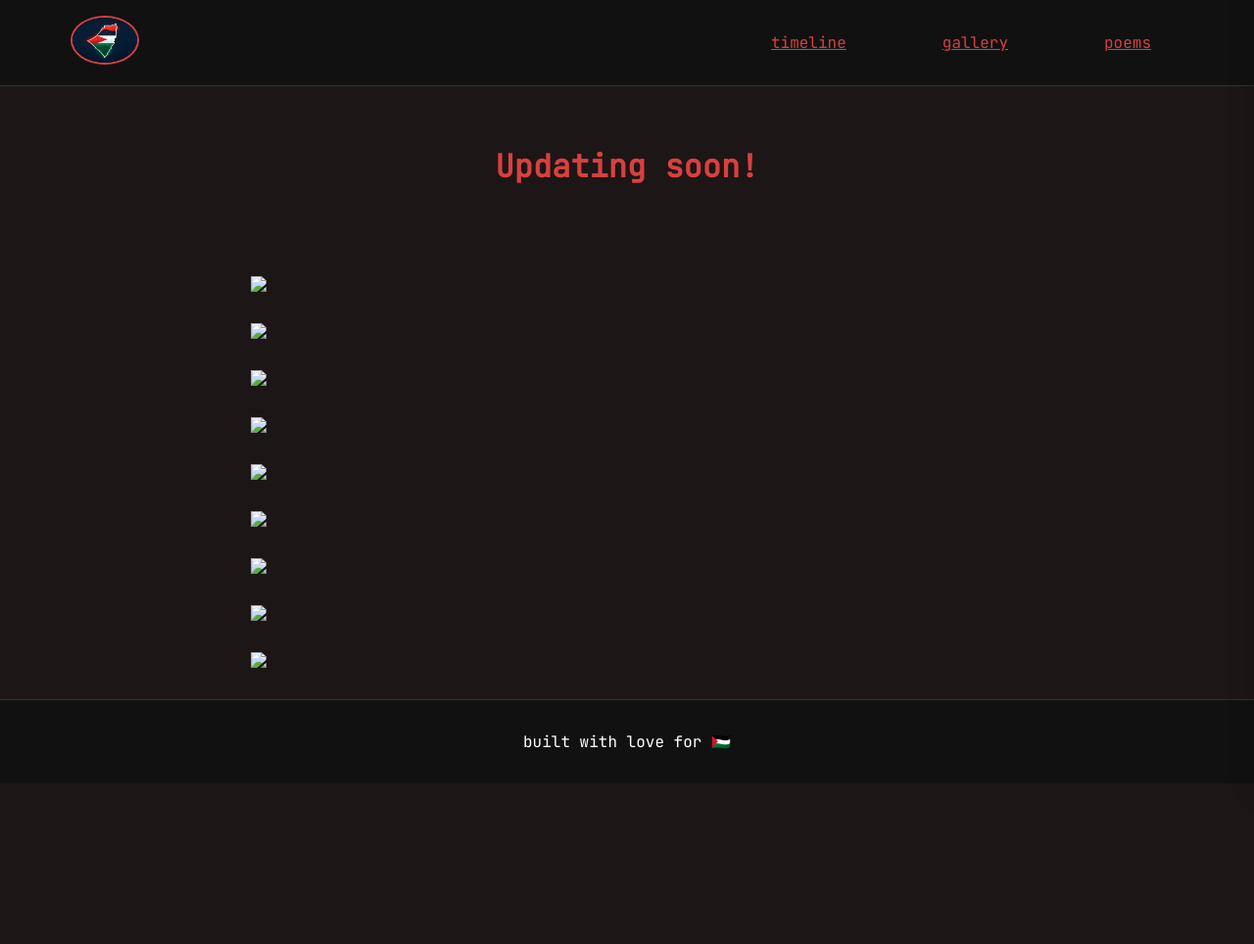
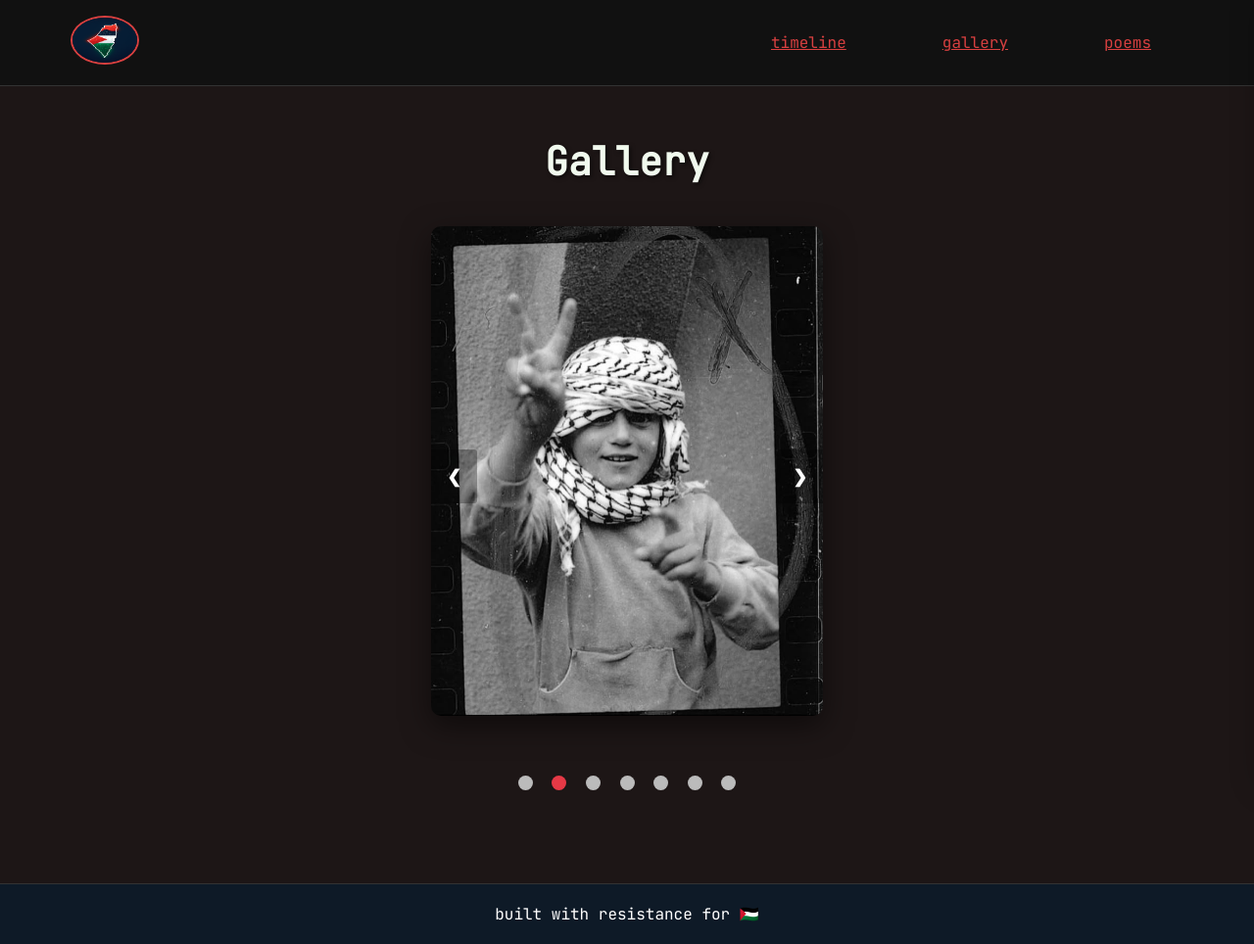
Before and after one commit to MahraibFatima/Resistance, a plain HTML site: page gallery.html in a window 1280 px wide. Shown: the whole page at 98% size. Before the commit the page ends 800 px from the top, so only its background shows below. Drawn offline with Linux system fonts and the light colour scheme.

Commit message:
img automatic slide show updated.

```diff
--- a/gallery.html
+++ b/gallery.html
@@ -1,44 +1,125 @@
 <!DOCTYPE html>
 <html lang="en">
+
 <head>
     <meta charset="UTF-8">
     <meta name="viewport" content="width=device-width, initial-scale=1.0">
-    <link rel="stylesheet" href="styles/index.css" type="text/css">
+    <title>Resistance 🇵🇸 - Gallery</title>
+        <link rel="stylesheet" href="styles/index.css" type="text/css">
     <link rel="icon" href="imgs/outLand.png" type="image/png">
-    <title>Resistance 🇵🇸</title>
+    <link rel="stylesheet" href="styles/gallery.css">
     <script src="components/layout.js"></script>
 </head>
+
 <body>
 
-    <main>
-        <h1 style="margin-bottom: 2rem;">Updating soon!</h1>
+    <div class="container">
+        <h1 class="gallery-title">Gallery</h1>
 
-    </main>
-<script>
-    var imgGalleryArr= [
-        "imgs/gallery/1948WasTheft_notTheBIRTH.jpeg",
-        "imgs/gallery/ALLAH_isAboveMe.jpeg",
-        "imgs/gallery/iamTheFutureOfGaza.jpeg",
-        "imgs/gallery/WeAre_ONE_underOneFlag.jpeg",
-        "imgs/gallery/WeAreTheSYmbolOfHope.jpeg",
-        "imgs/gallery/WeWereJust_TITLE_wholeStoryIsLeftBehind.jpeg",
-        "imgs/gallery/WeWillStandTall.jpeg",
-        "imgs/gallery/whatWillYouDo.jpeg",
-        "imgs/gallery/will_If_i'mYourChildUnderTheRubble.jpeg"
-    ];
-    function imgGallery(src){
-    var img= document.createElement("img");
-    img.src= src;
-    img.style.width="60%";
-    img.style.display="block";
-    img.style.margin="0 auto";
-    img.style.marginBottom="2rem";
+        <!-- Slideshow container -->
+        <div class="slideshow-container">
+            <!-- Full-width images with number text -->
+            <div class="mySlides fade">
+                <img src="imgs/gallery/00.jpeg" alt="Resistance Image 1">
+            </div>
 
-    document.body.appendChild(img);
-    }
-    for(var i=0; i<imgGalleryArr.length; i++){
-        imgGallery(imgGalleryArr[i]);
-    }
-</script>
+            <div class="mySlides fade">
+                <img src="imgs/gallery/01.jpeg" alt="Resistance Image 2">
+            </div>
+
+            <div class="mySlides fade">
+                <img src="imgs/gallery/02.jpeg" alt="Resistance Image 3">
+            </div>
+
+            <div class="mySlides fade">
+                <img src="imgs/gallery/04.jpeg" alt="Resistance Image 4">
+            </div>
+
+            <div class="mySlides fade">
+                <img src="imgs/gallery/05.jpeg" alt="Resistance Image 5">
+            </div>
+
+            <div class="mySlides fade">
+                <img src="imgs/gallery/06.jpeg" alt="Resistance Image 5">
+            </div>
+
+            <div class="mySlides fade">
+                <img src="imgs/gallery/07.jpeg" alt="Resistance Image 5">
+            </div>
+
+            <div class="mySlides fade">
+                <img src="imgs/gallery/08.jpeg" alt="Resistance Image 5">
+            </div>
+            <!-- Next and previous buttons -->
+            <a class="prev" onclick="plusSlides(-1)">&#10094;</a>
+            <a class="next" onclick="plusSlides(1)">&#10095;</a>
+        </div>
+
+        <!-- The dots/circles -->
+        <div class="slideshow-dots">
+            <span class="dot" onclick="currentSlide(1)"></span>
+            <span class="dot" onclick="currentSlide(2)"></span>
+            <span class="dot" onclick="currentSlide(4)"></span>
+            <span class="dot" onclick="currentSlide(5)"></span>
+            <span class="dot" onclick="currentSlide(6)"></span>
+            <span class="dot" onclick="currentSlide(7)"></span>
+            <span class="dot" onclick="currentSlide(8)"></span>
+        </div>
+
+        <!-- Gallery Grid -->
+
+    </div>
+
+    <footer>
+        built with resistance for 🇵🇸
+    </footer>
+
+    <script>
+        let slideIndex = 0;
+        showSlides();
+
+        function showSlides() {
+            let i;
+            let slides = document.getElementsByClassName("mySlides");
+            let dots = document.getElementsByClassName("dot");
+
+            // Hide all slides
+            for (i = 0; i < slides.length; i++) {
+                slides[i].style.display = "none";
+            }
+
+            // Increment slide index
+            slideIndex++;
+
+            // Reset to first slide if at the end
+            if (slideIndex > slides.length) {
+                slideIndex = 1;
+            }
+
+            // Remove active class from all dots
+            for (i = 0; i < dots.length; i++) {
+                dots[i].className = dots[i].className.replace(" active", "");
+            }
+
+            // Show current slide and activate corresponding dot
+            slides[slideIndex - 1].style.display = "block";
+            dots[slideIndex - 1].className += " active";
+
+            // Change image every 4 seconds
+            setTimeout(showSlides, 3000);
+        }
+
+        // Manual navigation functions
+        function plusSlides(n) {
+            slideIndex += n - 1; // Adjust for the auto-increment in showSlides
+            showSlides();
+        }
+
+        function currentSlide(n) {
+            slideIndex = n - 1; // Adjust for the auto-increment in showSlides
+            showSlides();
+        }
+    </script>
 </body>
+
 </html>
--- /dev/null
+++ b/styles/gallery.css
@@ -0,0 +1,153 @@
+.container {
+    max-width: 1200px;
+    margin: 0 auto;
+    padding: 20px;
+}
+
+.gallery-title {
+    text-align: center;
+    margin: 30px 0;
+    font-size: 2.5rem;
+    color: #f1faee;
+    text-shadow: 2px 2px 4px rgba(0, 0, 0, 0.5);
+}
+
+/* Slideshow Styles */
+.slideshow-container {
+    max-width: 800px;
+    position: relative;
+    margin: 40px auto;
+    box-shadow: 0 10px 30px rgba(0, 0, 0, 0.5);
+    border-radius: 10px;
+    overflow: hidden;
+}
+
+.mySlides {
+    display: none;
+    animation: fade 1.5s ease-in-out;
+}
+
+@keyframes fade {
+    from {
+        opacity: 0.4
+    }
+
+    to {
+        opacity: 1
+    }
+}
+
+.mySlides img {
+    width: 100%;
+    vertical-align: middle;
+    height: 500px;
+    object-fit: cover;
+}
+
+/* Slideshow Controls */
+.prev,
+.next {
+    cursor: pointer;
+    position: absolute;
+    top: 50%;
+    width: auto;
+    padding: 16px;
+    margin-top: -22px;
+    color: white;
+    font-weight: bold;
+    font-size: 18px;
+    transition: 0.6s ease;
+    border-radius: 0 3px 3px 0;
+    user-select: none;
+    background-color: rgba(0, 0, 0, 0.3);
+}
+
+.next {
+    right: 0;
+    border-radius: 3px 0 0 3px;
+}
+
+.prev:hover,
+.next:hover {
+    background-color: rgba(0, 0, 0, 0.8);
+}
+
+.slideshow-dots {
+    text-align: center;
+    padding: 20px 0;
+}
+
+.dot {
+    cursor: pointer;
+    height: 15px;
+    width: 15px;
+    margin: 0 5px;
+    background-color: #bbb;
+    border-radius: 50%;
+    display: inline-block;
+    transition: background-color 0.6s ease;
+}
+
+.active,
+.dot:hover {
+    background-color: #e63946;
+}
+
+/* Gallery Grid */
+.gallery-grid {
+    display: grid;
+    grid-template-columns: repeat(auto-fill, minmax(250px, 1fr));
+    gap: 20px;
+    margin-top: 40px;
+}
+
+.gallery-item {
+    border-radius: 8px;
+    overflow: hidden;
+    box-shadow: 0 5px 15px rgba(0, 0, 0, 0.3);
+    transition: transform 0.3s, box-shadow 0.3s;
+    cursor: pointer;
+}
+
+.gallery-item:hover {
+    transform: translateY(-10px);
+    box-shadow: 0 15px 25px rgba(0, 0, 0, 0.4);
+}
+
+.gallery-item img {
+    width: 100%;
+    height: 200px;
+    object-fit: cover;
+    display: block;
+}
+
+footer {
+    background-color: rgba(13, 27, 42, 0.9);
+    text-align: center;
+    padding: 20px;
+    margin-top: 50px;
+}
+
+.footer-content {
+    max-width: 1200px;
+    margin: 0 auto;
+}
+
+@media (max-width: 768px) {
+    .gallery-grid {
+        grid-template-columns: repeat(auto-fill, minmax(150px, 1fr));
+    }
+
+    .mySlides img {
+        height: 300px;
+    }
+
+    .header-content {
+        flex-direction: column;
+        gap: 15px;
+    }
+
+    nav ul {
+        gap: 15px;
+    }
+}
```
